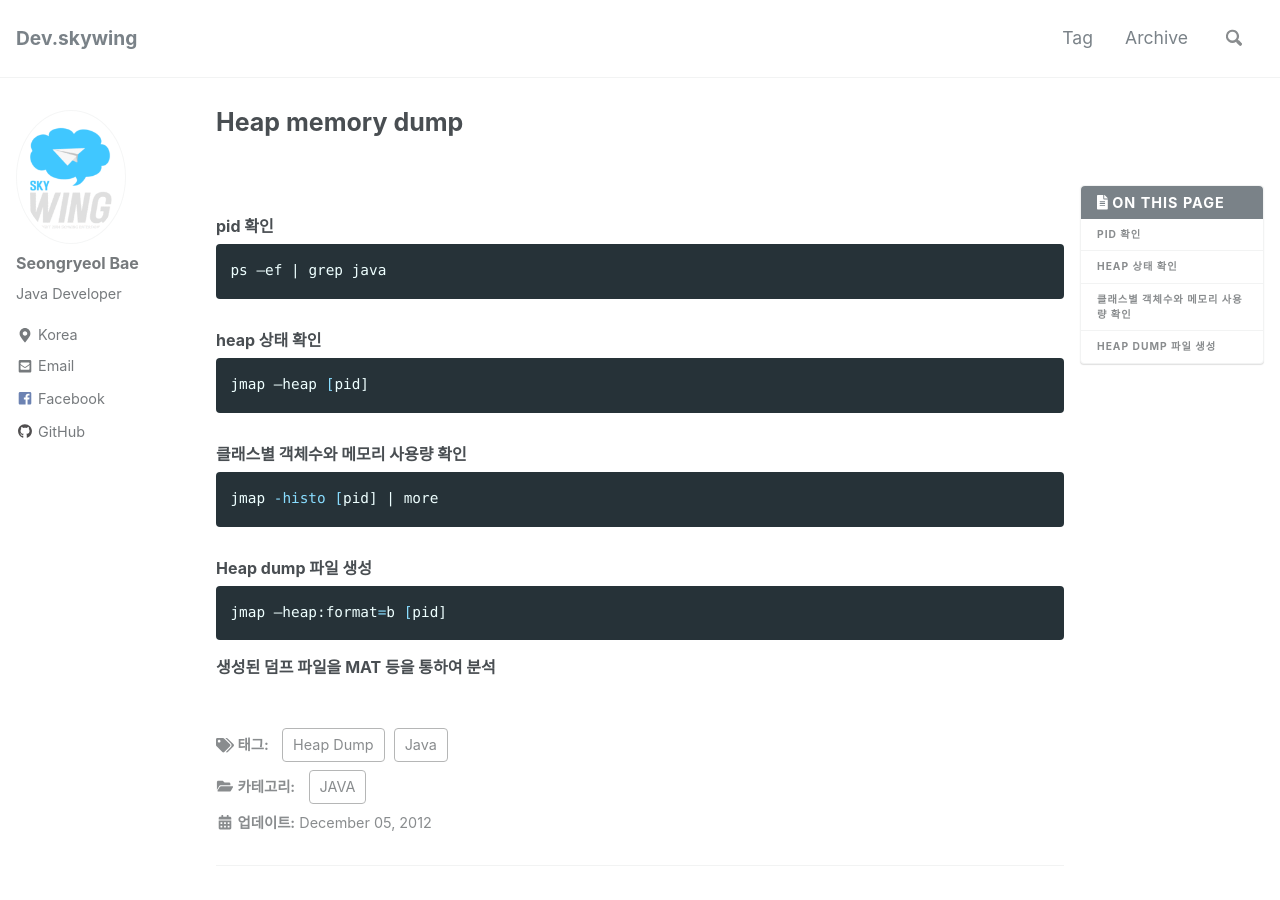
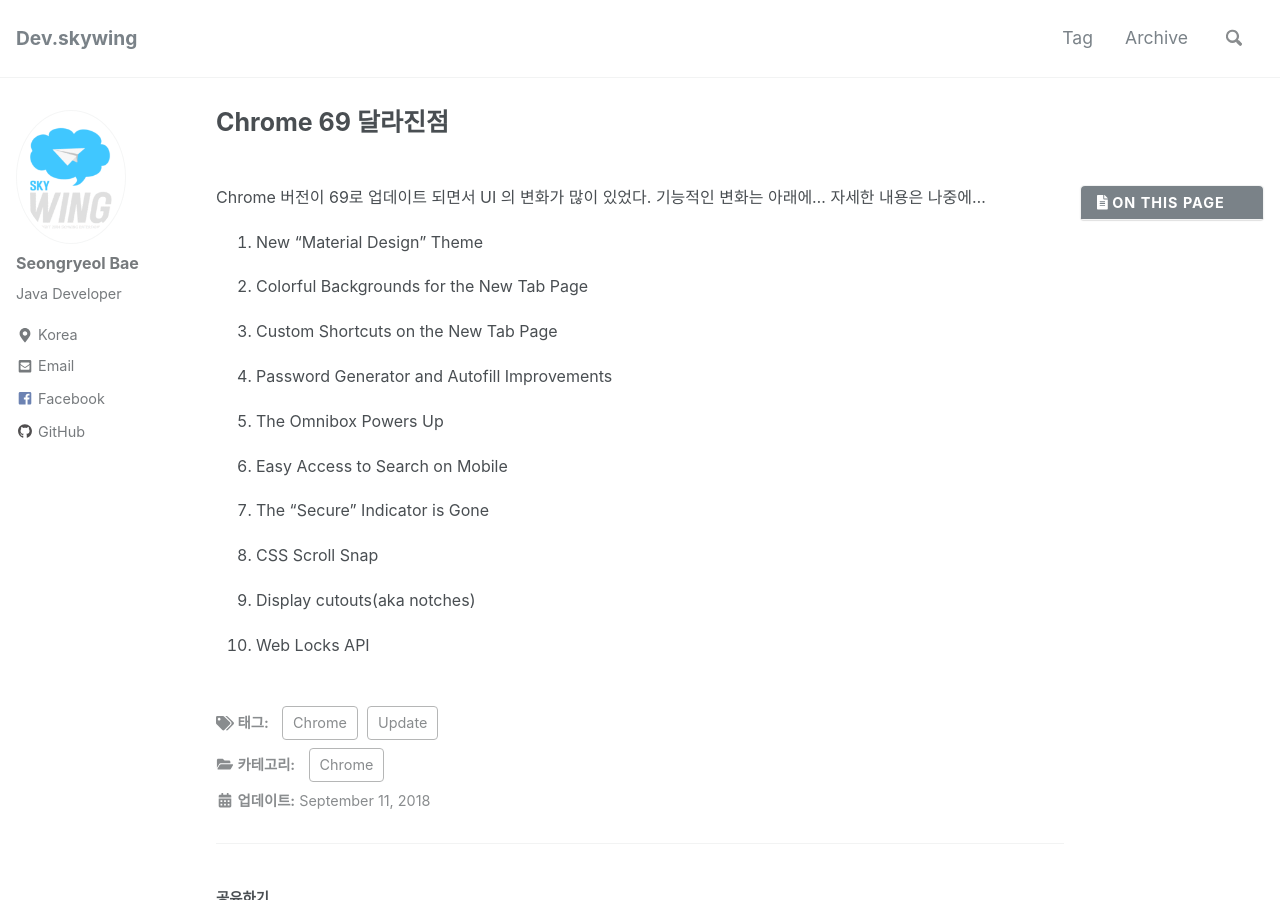
Before and after one commit to skywingzz/skywingzz.github.io, a Jekyll site: the page built from _posts/2018-09-11-chrome-v69-update.md, in a window 1280 px wide and 900 px high. Built offline with Jekyll 4.4.1, drawn with Linux system fonts in a browser that asks for light colours; nearby versions of some CDN libraries; comment, search, counter and statistics services are not loaded.

Commit message:
포스트 수정

````diff
--- a/_posts/2018-09-11-chrome-v69-update.md
+++ b/_posts/2018-09-11-chrome-v69-update.md
@@ -1,28 +1,29 @@
 ---
-title: Heap memory dump
-date: 2012-12-05 15:50:00 +0300
-categories: [JAVA]
-tags: [Java, Heap Dump]
+title: Chrome 69 달라진점
+date: 2018-09-11 19:23:00 +0300
+categories: [Chrome]
+tags: [Chrome, Update]
 ---
+Chrome 버전이 69로 업데이트 되면서 UI 의 변화가 많이 있었다.
+기능적인 변화는 아래에...
+자세한 내용은 나중에...
 
-### pid 확인
-```shell
-ps –ef | grep java
-```
+1. New "Material Design" Theme
 
-### heap 상태 확인
-```shell
-jmap –heap [pid]
-```
+2. Colorful Backgrounds for the New Tab Page
 
-### 클래스별 객체수와 메모리 사용량 확인
-```shell
-jmap -histo [pid] | more
-```
+3. Custom Shortcuts on the New Tab Page
 
-### Heap dump 파일 생성
-```shell
-jmap –heap:format=b [pid]
-```
+4. Password Generator and Autofill Improvements
 
-**생성된 덤프 파일을 MAT 등을 통하여 분석**
+5. The Omnibox Powers Up
+
+6. Easy Access to Search on Mobile
+
+7. The “Secure” Indicator is Gone
+
+8. CSS Scroll Snap
+
+9. Display cutouts(aka notches)
+
+10. Web Locks API
````
